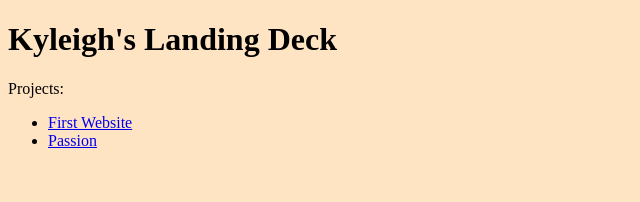
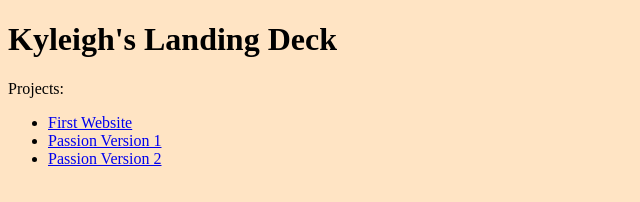
Before and after one commit to whtvrboy/landing-deck, a plain HTML site: page index.html in a window 1280 px wide. Shown: the whole page, without its empty margins (0-640 px from the left). Drawn offline with Linux system fonts and the light colour scheme.

Commit message:
Added Passion Proj Ver 2 Link

```diff
--- a/index.html
+++ b/index.html
@@ -9,7 +9,8 @@
 	<p>Projects:</p>
 	<ul>
 		<li><a href="first-website/index.html">First Website</a></li>
-		<li><a href="passion-project/index.html">Passion</a></li>
+		<li><a href="passion-project/index.html">Passion Version 1</a></li>
+		<li><a href="passion-project ver 2/index.html">Passion Version 2</a></li>
 	</ul>
 </body>
 
```
